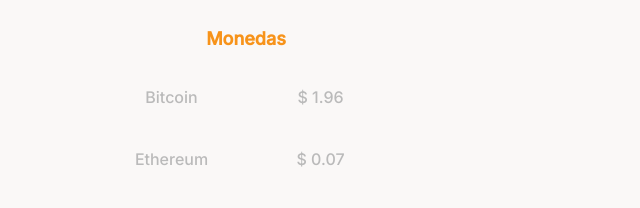
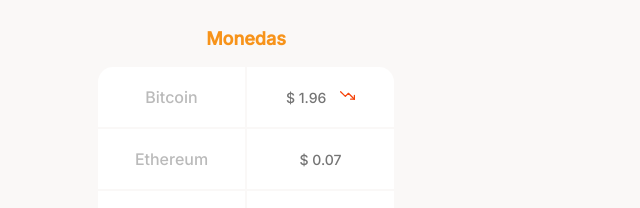
Before and after one commit to devferx/BataBit, a plain HTML site: page index.html in a window 1280 px wide. Shown: the part 739-947 px from the top of the page, 394-1034 px from the left. Drawn offline with Linux system fonts and the light colour scheme.

Commit message:
Clase Detallando estilos de tabla de monedas

```diff
--- a/index.html
+++ b/index.html
@@ -42,7 +42,7 @@
                 <tr>
                   <td class="table__top-left">Bitcoin</td>
                   <td class="table__top-right table__right">
-                    $ 1.96 <span></span>
+                    $ 1.96 <span class="down"></span>
                   </td>
                 </tr>
 
--- a/styles.css
+++ b/styles.css
@@ -189,4 +189,39 @@ main {
   font-weight: 500;
   line-height: 1.9rem;
   color: var(--grey);
+  background-color: var(--just-white);
 }
+
+.currency-table--container .table__top-left {
+  border-radius: 15px 0 0 0;
+}
+
+.currency-table--container .table__top-right {
+  border-radius: 0 15px 0 0;
+}
+
+.currency-table--container .table__bottom-left {
+  border-radius: 0 0 0 15px;
+}
+
+.currency-table--container .table__bottom-right {
+  border-radius: 0 0 15px 0;
+}
+
+.currency-table--container .table__right {
+  font-size: 1.4rem;
+  font-weight: normal;
+  line-height: 1.7rem;
+  color: #757575;
+}
+
+.currency-table--container .down {
+  display: inline-block;
+  width: 15px;
+  height: 15px;
+  margin-left: 10px;
+  background-image: url("./assets/icons/trending-down.svg");
+  background-size: cover;
+  background-position: center;
+  background-repeat: no;
+}
```
